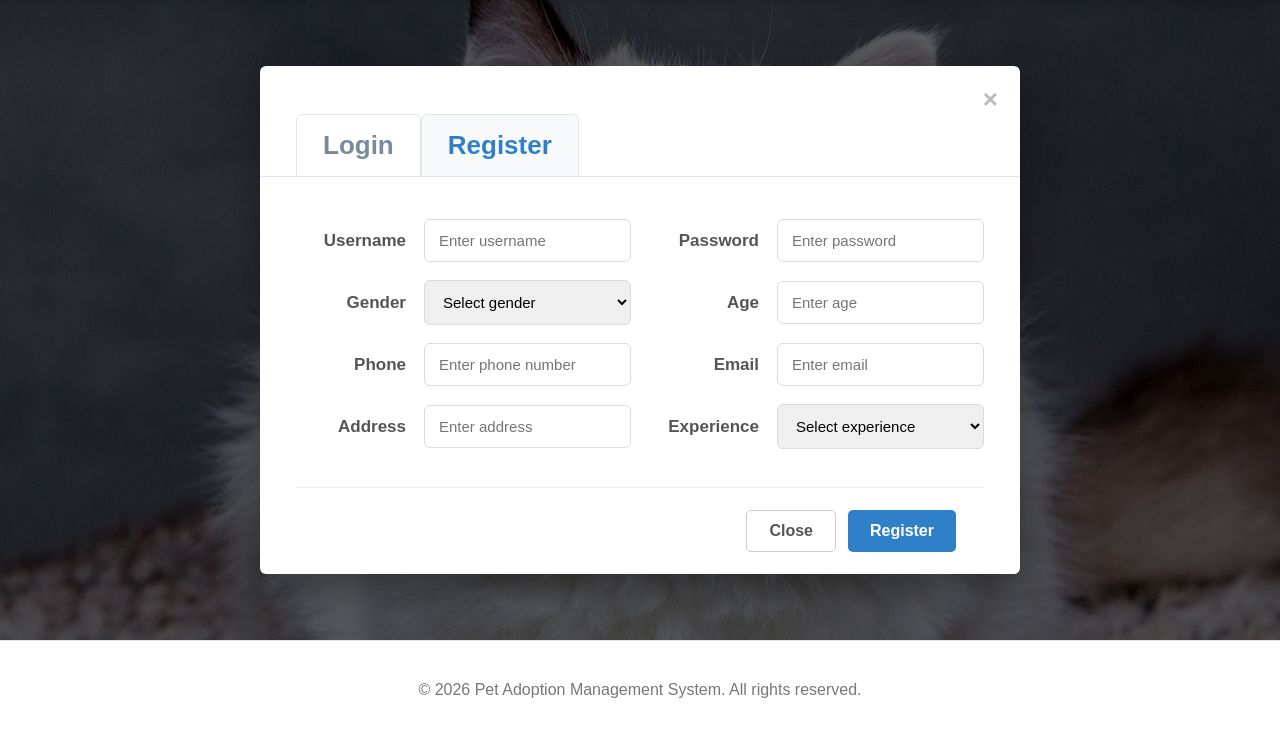
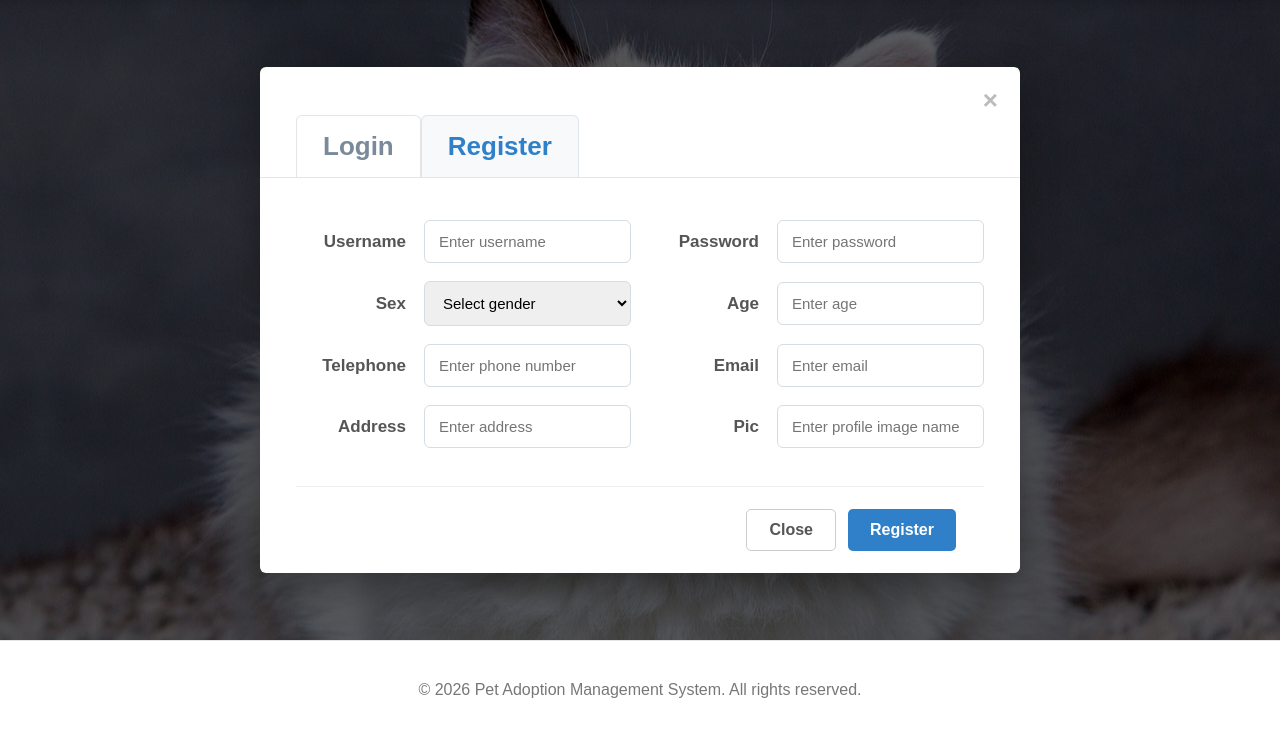
Before and after one commit to onikirinana/pet_adoption_system, a Flask app: page /register in a window 1280 px wide. Shown: the part 72-811 px from the top of the page. Run offline with Flask 3, Linux system fonts and the light colour scheme.

Commit message:
Implement Flask SQLite user registration

```diff
--- a/app.py
+++ b/app.py
@@ -1,4 +1,7 @@
 from flask import Flask, render_template, request, abort
+import sqlite3
+from flask import g
+import os
 
 app = Flask(__name__)
 
@@ -153,10 +156,46 @@ def login():
     return render_template("login.html")
 
 
-@app.route("/register")
+@app.route("/register", methods=["GET", "POST"])
 def register():
+    if request.method == "POST":
+        username = request.form.get("username")
+        password = request.form.get("password")
+        sex = request.form.get("sex")
+        age = request.form.get("age")
+        telephone = request.form.get("telephone")
+        email = request.form.get("email")
+        address = request.form.get("address")
+        pic = request.form.get("pic")
+
+        db = get_db()
+
+        db.execute("""
+            INSERT INTO users (username, password, sex, age, telephone, email, address, pic, state)
+            VALUES (?, ?, ?, ?, ?, ?, ?, ?, 0)
+        """, (username, password, sex, age, telephone, email, address, pic))
+
+        db.commit()
+
+        return "Register Success 🎉"
+
     return render_template("register.html")
 
+BASE_DIR = os.path.dirname(os.path.abspath(__file__))
+DB_PATH = os.path.join(BASE_DIR, "instance", "pet_adoption.db")
 
+
+def get_db():
+    if "db" not in g:
+        g.db = sqlite3.connect(DB_PATH)
+        g.db.row_factory = sqlite3.Row
+    return g.db
+
+
+@app.teardown_appcontext
+def close_db(error):
+    db = g.pop("db", None)
+    if db is not None:
+        db.close()
 if __name__ == "__main__":
     app.run(debug=True, port=5001)
--- a/templates/register.html
+++ b/templates/register.html
@@ -4,23 +4,29 @@
 <section class="auth-modal-page">
     <div class="auth-modal-backdrop">
         <div class="auth-simple-modal">
+
+            <!-- Close -->
             <a href="/" class="auth-modal-close">×</a>
 
+            <!-- Tabs -->
             <div class="auth-simple-tabs">
                 <a href="{{ url_for('login') }}" class="auth-simple-tab">Login</a>
                 <a href="{{ url_for('register') }}" class="auth-simple-tab active">Register</a>
             </div>
 
-            <form class="simple-register-form">
+            <!-- Register Form -->
+            <form method="POST" action="/register" class="simple-register-form">
+
                 <div class="simple-register-grid">
-                    <label for="username">Username</label>
-                    <input type="text" id="username" name="username" placeholder="Enter username" required>
 
-                    <label for="password">Password</label>
-                    <input type="password" id="password" name="password" placeholder="Enter password" required>
+                    <label>Username</label>
+                    <input type="text" name="username" placeholder="Enter username" required>
 
-                    <label for="gender">Gender</label>
-                    <select id="gender" name="gender" required>
+                    <label>Password</label>
+                    <input type="password" name="password" placeholder="Enter password" required>
+
+                    <label>Sex</label>
+                    <select name="sex" required>
                         <option value="">Select gender</option>
                         <option value="Female">Female</option>
                         <option value="Male">Male</option>
@@ -28,31 +34,31 @@
                         <option value="Prefer not to say">Prefer not to say</option>
                     </select>
 
-                    <label for="age">Age</label>
-                    <input type="number" id="age" name="age" placeholder="Enter age" min="1" required>
+                    <label>Age</label>
+                    <input type="number" name="age" placeholder="Enter age" min="1" required>
 
-                    <label for="phone">Phone</label>
-                    <input type="tel" id="phone" name="phone" placeholder="Enter phone number" required>
+                    <label>Telephone</label>
+                    <input type="text" name="telephone" placeholder="Enter phone number" required>
 
-                    <label for="email">Email</label>
-                    <input type="email" id="email" name="email" placeholder="Enter email" required>
+                    <label>Email</label>
+                    <input type="email" name="email" placeholder="Enter email" required>
 
-                    <label for="address">Address</label>
-                    <input type="text" id="address" name="address" placeholder="Enter address" required>
+                    <label>Address</label>
+                    <input type="text" name="address" placeholder="Enter address" required>
 
-                    <label for="experience">Experience</label>
-                    <select id="experience" name="experience" required>
-                        <option value="">Select experience</option>
-                        <option value="Has pet care experience">Has pet care experience</option>
-                        <option value="No pet care experience">No pet care experience</option>
-                    </select>
+                    <label>Pic</label>
+                    <input type="text" name="pic" placeholder="Enter profile image name">
+
                 </div>
 
+                <!-- Buttons -->
                 <div class="auth-modal-actions">
                     <a href="/" class="auth-cancel-btn">Close</a>
                     <button type="submit" class="auth-submit-small">Register</button>
                 </div>
+
             </form>
+
         </div>
     </div>
 </section>
```
